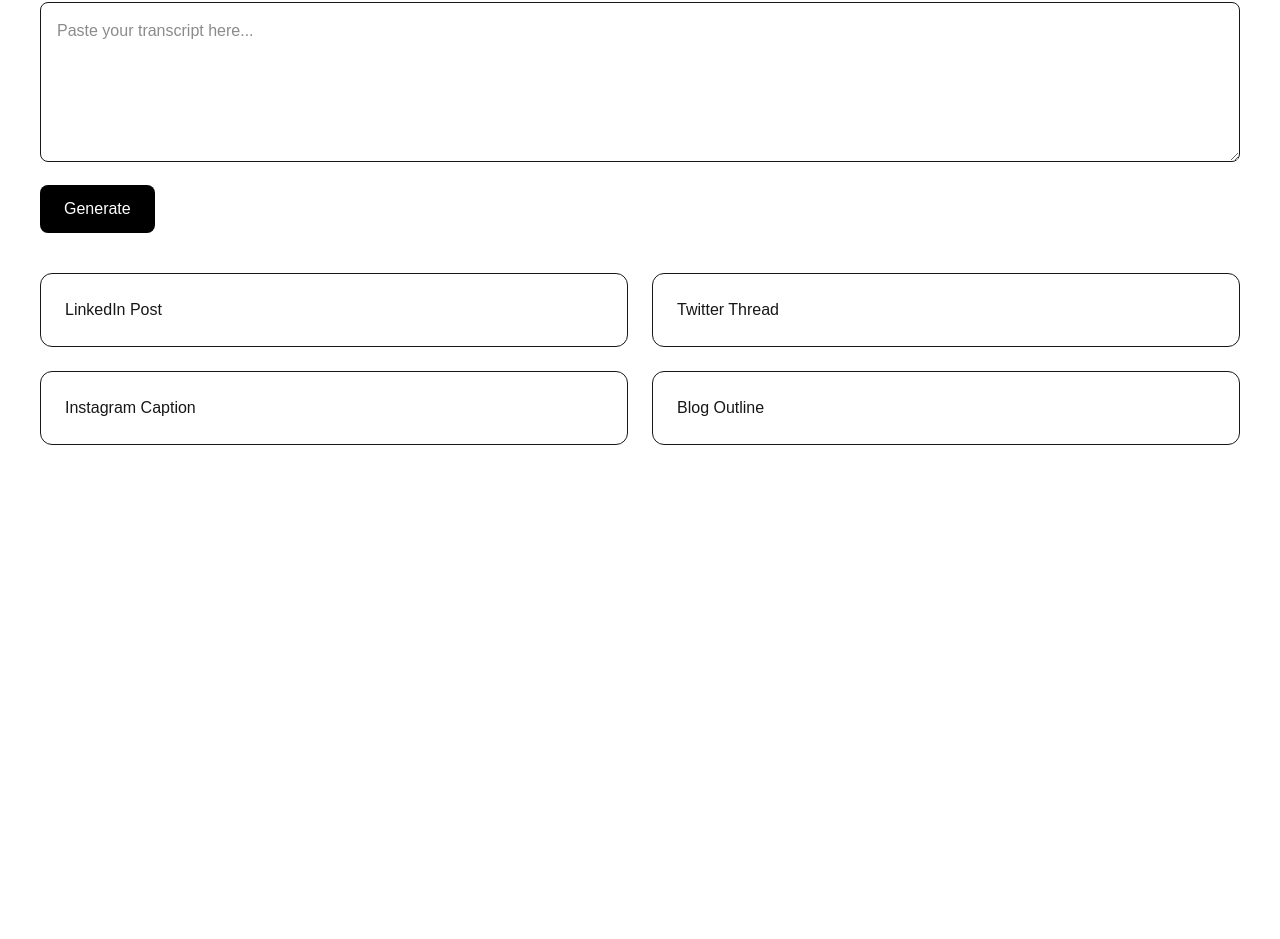
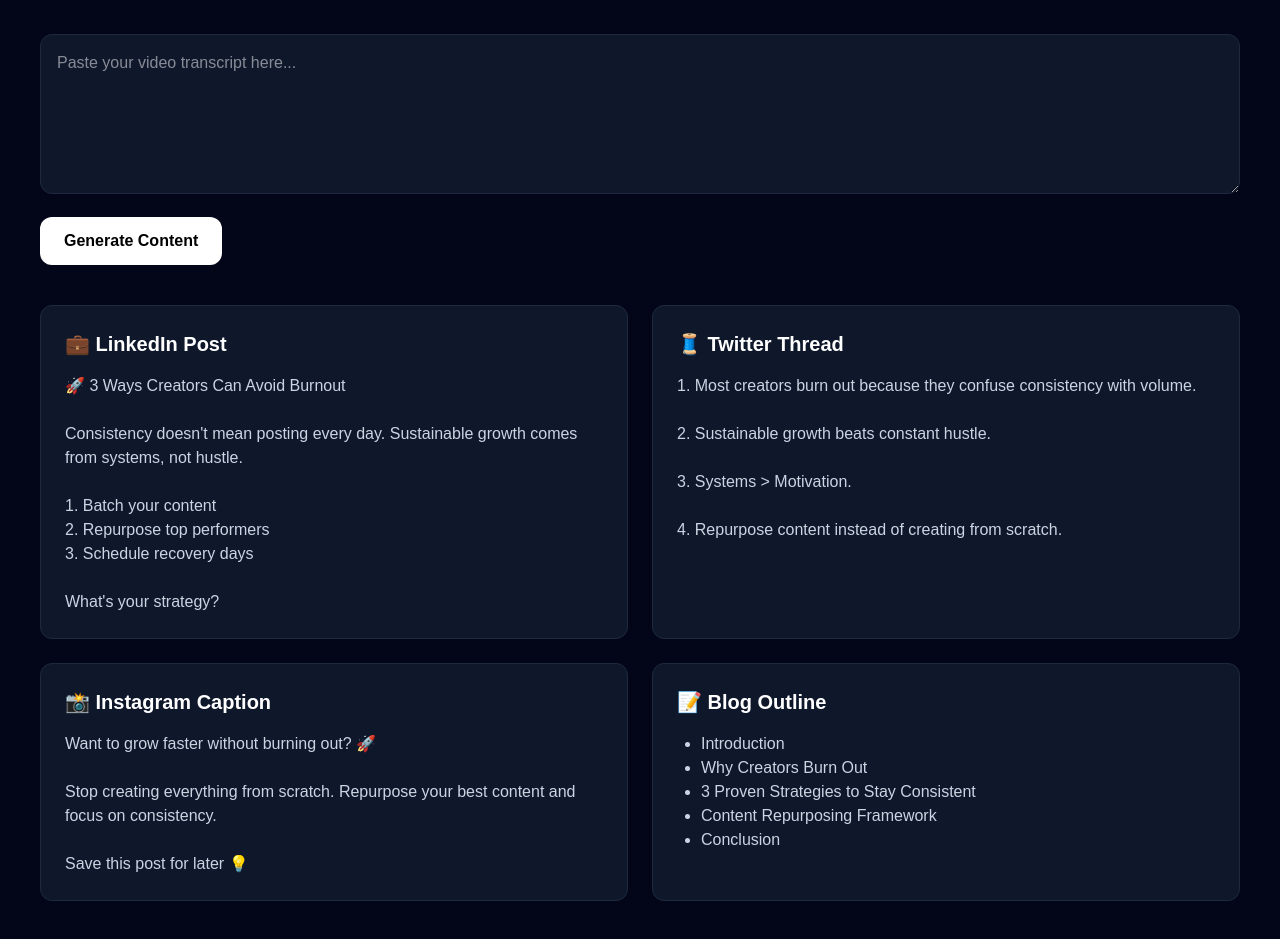
Before and after one commit to UTSAV2006/AI-Creator-Copilot, a Next.js app: page /Repurpose in a window 1280 px wide. Shown: the part 183-1122 px from the top of the page. Before the commit the page ends 800 px from the top, so only its background shows below. Built offline with nearby package versions, Linux system fonts and the light colour scheme.

Commit message:
Improved feature cards

```diff
--- a/app/Burnout/page.tsx
+++ b/app/Burnout/page.tsx
@@ -5,36 +5,70 @@
     <>
       <Navbar />
 
-      <main className="p-10">
-        <h1 className="text-4xl font-bold mb-8">
+      <main className="bg-slate-950 min-h-screen text-white p-10">
+        <h1 className="text-4xl font-bold mb-2">
           Burnout Risk Detection
         </h1>
 
-        <div className="grid md:grid-cols-3 gap-6">
+        <p className="text-slate-400 mb-8">
+          Analyze creator workload and predict burnout before it impacts growth.
+        </p>
 
-          <div className="border rounded-xl p-6">
-            Sleep Hours: 5
+        <div className="grid md:grid-cols-3 gap-6 mb-8">
+
+          <div className="bg-slate-900 border border-slate-800 rounded-xl p-6">
+            <h2 className="text-slate-400">Sleep Hours</h2>
+            <p className="text-4xl font-bold mt-2">5h</p>
           </div>
 
-          <div className="border rounded-xl p-6">
-            Stress Level: 8
+          <div className="bg-slate-900 border border-slate-800 rounded-xl p-6">
+            <h2 className="text-slate-400">Stress Level</h2>
+            <p className="text-4xl font-bold mt-2">8/10</p>
           </div>
 
-          <div className="border rounded-xl p-6">
-            Workload: High
+          <div className="bg-slate-900 border border-slate-800 rounded-xl p-6">
+            <h2 className="text-slate-400">Posting Frequency</h2>
+            <p className="text-4xl font-bold mt-2">Daily</p>
           </div>
 
         </div>
 
-        <div className="mt-10 border rounded-xl p-6">
-          <h2 className="text-2xl font-bold">
-            Burnout Risk: 78%
+        {/* Main Burnout Card */}
+
+        <div className="bg-slate-900 border border-slate-800 rounded-xl p-8 mb-8">
+
+          <h2 className="text-2xl font-bold mb-4">
+            🔥 Burnout Risk Score
           </h2>
 
-          <p className="mt-4">
-            Recommendation: Take a lighter content day tomorrow.
+          <p className="text-6xl font-bold text-red-500 mb-4">
+            78%
           </p>
+
+          <p className="text-slate-300">
+            High burnout probability detected based on workload,
+            posting frequency, and recovery time.
+          </p>
+
         </div>
+
+        {/* AI Recommendation */}
+
+        <div className="bg-slate-900 border border-slate-800 rounded-xl p-8">
+
+          <h2 className="text-2xl font-bold mb-4">
+            🤖 AI Recommendation
+          </h2>
+
+          <ul className="space-y-3 text-slate-300">
+            <li>✅ Take a recovery day after every 2 publishing days</li>
+            <li>✅ Batch content creation on weekends</li>
+            <li>✅ Repurpose old content instead of creating new content daily</li>
+            <li>✅ Reduce posting frequency by 20% next week</li>
+          </ul>
+
+        </div>
+
       </main>
     </>
   );
--- a/app/Repurpose/page.tsx
+++ b/app/Repurpose/page.tsx
@@ -5,36 +5,97 @@
     <>
       <Navbar />
 
-      <main className="p-10">
-        <h1 className="text-4xl font-bold mb-8">
+      <main className="bg-slate-950 min-h-screen text-white p-10">
+        <h1 className="text-4xl font-bold mb-2">
           Content Repurposing Engine
         </h1>
 
+        <p className="text-slate-400 mb-8">
+          Transform one piece of content into multiple formats instantly.
+        </p>
+
         <textarea
-          placeholder="Paste your transcript here..."
-          className="w-full border p-4 rounded-lg h-40"
+          placeholder="Paste your video transcript here..."
+          className="w-full h-40 p-4 rounded-xl bg-slate-900 border border-slate-800 text-white"
         />
 
-        <button className="mt-4 bg-black text-white px-6 py-3 rounded-lg">
-          Generate
+        <button className="mt-4 bg-white text-black px-6 py-3 rounded-xl font-semibold hover:scale-105 transition">
+          Generate Content
         </button>
 
+        {/* Outputs */}
         <div className="grid md:grid-cols-2 gap-6 mt-10">
-          <div className="border rounded-xl p-6">
-            LinkedIn Post
+
+          {/* LinkedIn */}
+          <div className="bg-slate-900 border border-slate-800 rounded-xl p-6">
+            <h2 className="text-xl font-bold mb-4">
+              💼 LinkedIn Post
+            </h2>
+
+            <p className="text-slate-300">
+              🚀 3 Ways Creators Can Avoid Burnout
+              <br /><br />
+              Consistency doesn't mean posting every day.
+              Sustainable growth comes from systems, not hustle.
+              <br /><br />
+              1. Batch your content
+              <br />
+              2. Repurpose top performers
+              <br />
+              3. Schedule recovery days
+              <br /><br />
+              What's your strategy?
+            </p>
           </div>
 
-          <div className="border rounded-xl p-6">
-            Twitter Thread
+          {/* Thread */}
+          <div className="bg-slate-900 border border-slate-800 rounded-xl p-6">
+            <h2 className="text-xl font-bold mb-4">
+              🧵 Twitter Thread
+            </h2>
+
+            <p className="text-slate-300">
+              1. Most creators burn out because they confuse consistency with volume.
+              <br /><br />
+              2. Sustainable growth beats constant hustle.
+              <br /><br />
+              3. Systems &gt; Motivation.
+              <br /><br />
+              4. Repurpose content instead of creating from scratch.
+            </p>
           </div>
 
-          <div className="border rounded-xl p-6">
-            Instagram Caption
+          {/* Instagram */}
+          <div className="bg-slate-900 border border-slate-800 rounded-xl p-6">
+            <h2 className="text-xl font-bold mb-4">
+              📸 Instagram Caption
+            </h2>
+
+            <p className="text-slate-300">
+              Want to grow faster without burning out? 🚀
+              <br /><br />
+              Stop creating everything from scratch.
+              Repurpose your best content and focus on consistency.
+              <br /><br />
+              Save this post for later 💡
+            </p>
           </div>
 
-          <div className="border rounded-xl p-6">
-            Blog Outline
+          {/* Blog */}
+          <div className="bg-slate-900 border border-slate-800 rounded-xl p-6">
+            <h2 className="text-xl font-bold mb-4">
+              📝 Blog Outline
+            </h2>
+
+            <ul className="list-disc ml-6 text-slate-300">
+              <li>Introduction</li>
+              <li>Why Creators Burn Out</li>
+              <li>3 Proven Strategies to Stay Consistent</li>
+              <li>Content Repurposing Framework</li>
+              <li>Conclusion</li>
+            </ul>
           </div>
+
         </div>
       </main>
     </>
--- a/app/audience-analyzer/page.tsx
+++ b/app/audience-analyzer/page.tsx
@@ -5,31 +5,91 @@
     <>
       <Navbar />
 
-      <main className="p-10">
-        <h1 className="text-4xl font-bold mb-8">
+      <main className="bg-slate-950 min-h-screen text-white p-10">
+        <h1 className="text-4xl font-bold mb-2">
           Audience Confusion Analyzer
         </h1>
 
+        <p className="text-slate-400 mb-8">
+          Analyze audience comments and identify confusing content sections.
+        </p>
+
         <textarea
-          placeholder="Paste audience comments..."
-          className="w-full border p-4 rounded-lg h-40"
+          placeholder="Paste audience comments here..."
+          className="w-full h-40 p-4 rounded-xl bg-slate-900 border border-slate-800 text-white"
         />
 
-        <button className="mt-4 bg-black text-white px-6 py-3 rounded-lg">
-          Analyze
+        <button className="mt-4 bg-white text-black px-6 py-3 rounded-xl font-semibold hover:scale-105 transition">
+          Analyze Comments
         </button>
 
-        <div className="mt-8 border rounded-xl p-6">
-          <h2 className="text-2xl font-bold">
-            Confusion Score: 72%
+        <div className="grid md:grid-cols-2 gap-6 mt-10">
+
+          {/* Score Card */}
+
+          <div className="bg-slate-900 border border-slate-800 rounded-xl p-6">
+            <h2 className="text-xl font-bold mb-4">
+              📊 Confusion Score
+            </h2>
+
+            <p className="text-6xl font-bold text-yellow-400">
+              72%
+            </p>
+
+            <p className="text-slate-400 mt-2">
+              High audience confusion detected.
+            </p>
+          </div>
+
+          {/* Main Issue */}
+
+          <div className="bg-slate-900 border border-slate-800 rounded-xl p-6">
+            <h2 className="text-xl font-bold mb-4">
+              🔍 Most Confusing Section
+            </h2>
+
+            <p className="text-slate-300">
+              Viewers struggled to understand the explanation
+              of content batching and scheduling workflows.
+            </p>
+          </div>
+
+        </div>
+
+        {/* Detected Issues */}
+
+        <div className="bg-slate-900 border border-slate-800 rounded-xl p-6 mt-6">
+
+          <h2 className="text-xl font-bold mb-4">
+            ⚠ Detected Issues
           </h2>
 
-          <ul className="mt-4 list-disc ml-6">
-            <li>Clarify introduction</li>
-            <li>Add examples</li>
-            <li>Simplify terminology</li>
+          <ul className="space-y-3 text-slate-300">
+            <li>✓ Technical jargon used frequently</li>
+            <li>✓ Not enough examples provided</li>
+            <li>✓ Introduction too broad</li>
+            <li>✓ Key takeaway buried near the end</li>
           </ul>
+
         </div>
+
+        {/* AI Suggestions */}
+
+        <div className="bg-slate-900 border border-slate-800 rounded-xl p-6 mt-6">
+
+          <h2 className="text-xl font-bold mb-4">
+            🤖 AI Suggestions
+          </h2>
+
+          <ul className="space-y-3 text-slate-300">
+            <li>• Add a real-world example before explaining batching</li>
+            <li>• Simplify creator-specific terminology</li>
+            <li>• Move key takeaways closer to the beginning</li>
+            <li>• Break long explanations into shorter segments</li>
+          </ul>
+
+        </div>
+
       </main>
     </>
   );
--- a/app/page.tsx
+++ b/app/page.tsx
@@ -1,6 +1,7 @@
 import Navbar from "../components/Navbar";
 import FeatureCard from "../components/FeatureCard";
 import Link from "next/link";
+import Footer from "../components/Footer";
 
 export default function Home() {
   return (
@@ -58,6 +59,7 @@
             description="Detect audience confusion from comments."
           />
         </div>
+      <Footer />
       </section>
 
       </main>
--- /dev/null
+++ b/components/Footer.tsx
@@ -0,0 +1,7 @@
+export default function Footer() {
+  return (
+    <footer className="border-t border-slate-800 text-center py-6 text-slate-400">
+      🚀 AI Creator Copilot © 2026
+    </footer>
+  );
+}
```
Also changed, not shown: app/reality-checker/page.tsx (+71 -9 lines).
